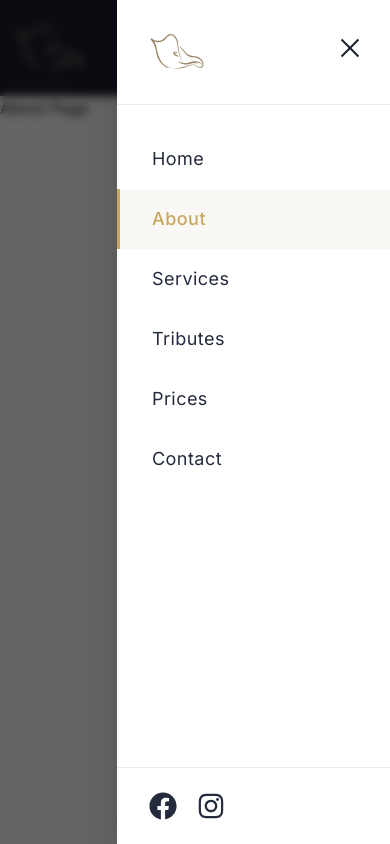
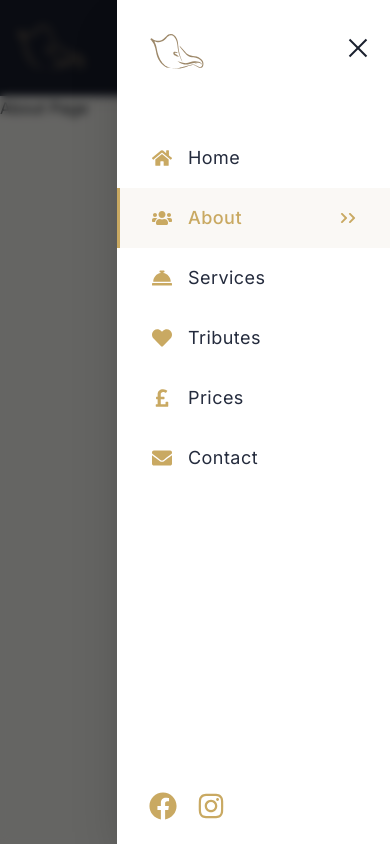
Before and after one commit to Chriseden83/final_journey, a Next.js app: page /about in a window 390 px wide. Both pictures are taken after a click on the button 350 px from the left and 48 px from the top of the page. Shown: the top 844 px of the page. Built offline with nearby package versions, Linux system fonts and the light colour scheme.

Commit message:
amend mobile menu buttons

```diff
--- a/app/globals.css
+++ b/app/globals.css
@@ -171,8 +171,11 @@ h6 {
 
 /* Mobile Hamburger */
 .hamburger-wrapper {
-  @apply lg:hidden relative;
+  @apply lg:hidden;
   z-index: 60;
+  position: fixed;
+  top: 1.5rem;
+  right: 0.5rem;
 }
 
 /* Hamburger icon colors via CSS */
@@ -222,7 +225,6 @@ h6 {
 /* Mobile Menu Header */
 .mobile-menu-header {
   padding: 1.5rem 2rem;
-  border-bottom: 1px solid rgba(0, 0, 0, 0.08);
 }
 
 .mobile-menu-brand {
@@ -266,12 +268,44 @@ h6 {
 }
 
 .mobile-nav-link {
-  @apply block py-4 text-lg transition-all tracking-wide;
+  @apply flex items-center py-4 text-lg transition-all tracking-wide;
   padding-left: 2rem;
   padding-right: 2rem;
   color: var(--navy);
   border-left: 3px solid transparent;
   position: relative;
+  gap: 1rem;
+}
+
+.mobile-nav-link-icon {
+  display: flex;
+  align-items: center;
+  justify-content: center;
+  color: var(--accent-gold);
+}
+
+.mobile-nav-link-text {
+  flex: 1;
+}
+
+.mobile-nav-link-arrows {
+  display: flex;
+  align-items: center;
+  color: var(--gray-muted);
+  opacity: 0;
+  transform: translateX(-5px);
+  transition: all 0.2s ease;
+}
+
+.mobile-nav-link:hover .mobile-nav-link-arrows {
+  opacity: 1;
+  transform: translateX(0);
+}
+
+.mobile-nav-link-active .mobile-nav-link-arrows {
+  opacity: 1;
+  transform: translateX(0);
+  color: var(--accent-gold);
 }
 
 .mobile-nav-link:hover {
@@ -290,7 +324,6 @@ h6 {
 /* Mobile Menu Footer */
 .mobile-menu-footer {
   padding: 1.5rem 2rem;
-  border-top: 1px solid rgba(0, 0, 0, 0.08);
   opacity: 0;
   transform: translateY(15px);
   transition:
@@ -312,7 +345,7 @@ h6 {
   display: flex;
   align-items: center;
   justify-content: center;
-  color: var(--navy);
+  color: var(--accent-gold);
   transition: all 0.2s ease;
 }
 
--- a/components/MobileNav.tsx
+++ b/components/MobileNav.tsx
@@ -5,8 +5,27 @@ import Link from 'next/link';
 import Image from 'next/image';
 import { usePathname } from 'next/navigation';
 import { Spin as Hamburger } from 'hamburger-react';
-import { FaFacebook, FaInstagram } from 'react-icons/fa';
+import {
+  FaFacebook,
+  FaInstagram,
+  FaHome,
+  FaUsers,
+  FaConciergeBell,
+  FaHeart,
+  FaPoundSign,
+  FaEnvelope,
+  FaChevronRight,
+} from 'react-icons/fa';
 import { navLinks } from '@/lib/nav-links';
+
+const iconMap = {
+  home: FaHome,
+  about: FaUsers,
+  services: FaConciergeBell,
+  tributes: FaHeart,
+  prices: FaPoundSign,
+  contact: FaEnvelope,
+};
 
 export default function MobileNav() {
   const [isOpen, setIsOpen] = useState(false);
@@ -113,6 +132,7 @@ export default function MobileNav() {
         <ul className="mobile-nav-links" role="list">
           {navLinks.map((link, index) => {
             const isActive = pathname === link.href;
+            const IconComponent = iconMap[link.icon];
             return (
               <li
                 key={link.href}
@@ -127,7 +147,14 @@ export default function MobileNav() {
                   onClick={(e) => handleNavClick(e, link.sectionId)}
                   aria-current={isActive ? 'page' : undefined}
                 >
-                  {link.label}
+                  <span className="mobile-nav-link-icon">
+                    <IconComponent className="w-5 h-5" />
+                  </span>
+                  <span className="mobile-nav-link-text">{link.label}</span>
+                  <span className="mobile-nav-link-arrows">
+                    <FaChevronRight className="w-3 h-3" />
+                    <FaChevronRight className="w-3 h-3 -ml-1" />
+                  </span>
                 </Link>
               </li>
             );
--- a/lib/nav-links.ts
+++ b/lib/nav-links.ts
@@ -2,13 +2,29 @@ export interface NavLink {
   href: string;
   label: string;
   sectionId?: string; // For smooth scrolling on home page
+  icon: 'home' | 'about' | 'services' | 'tributes' | 'prices' | 'contact';
 }
 
 export const navLinks: NavLink[] = [
-  { href: '/', label: 'Home', sectionId: 'hero' },
-  { href: '/about', label: 'About', sectionId: 'about' },
-  { href: '/#services', label: 'Services', sectionId: 'services' },
-  { href: '/tributes', label: 'Tributes', sectionId: 'tributes' },
-  { href: '/#prices', label: 'Prices', sectionId: 'prices' },
-  { href: '/#contact', label: 'Contact', sectionId: 'contact' },
+  { href: '/', label: 'Home', sectionId: 'hero', icon: 'home' },
+  { href: '/about', label: 'About', sectionId: 'about', icon: 'about' },
+  {
+    href: '/#services',
+    label: 'Services',
+    sectionId: 'services',
+    icon: 'services',
+  },
+  {
+    href: '/tributes',
+    label: 'Tributes',
+    sectionId: 'tributes',
+    icon: 'tributes',
+  },
+  { href: '/#prices', label: 'Prices', sectionId: 'prices', icon: 'prices' },
+  {
+    href: '/#contact',
+    label: 'Contact',
+    sectionId: 'contact',
+    icon: 'contact',
+  },
 ];
```
